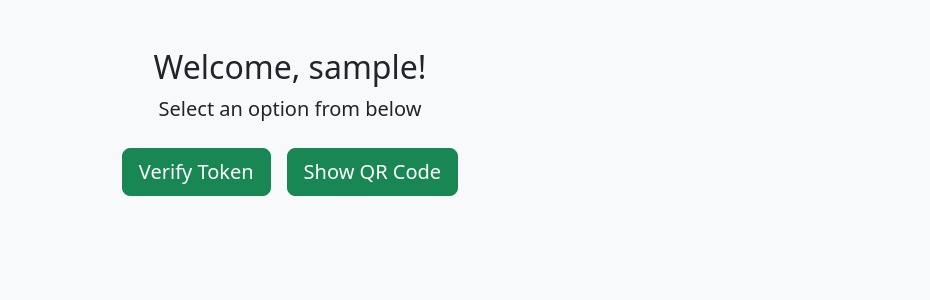
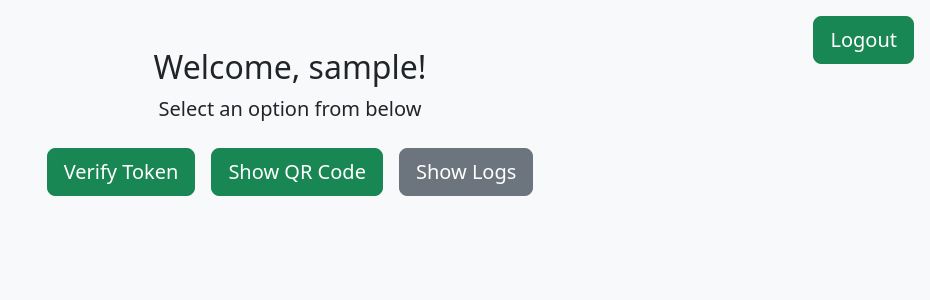
Before and after one commit to Moises-ITS/totp-flask-app, a Flask app: page /home in a window 1280 px wide. Shown: the top 300 px of the page, without its empty margins (350-1280 px from the left). Run offline with Flask 3, Linux system fonts and the light colour scheme; the visitor is signed in with stand-in values (Sample User, id 1).

Commit message:
Update home.html

```diff
--- a/templates/home.html
+++ b/templates/home.html
@@ -8,7 +8,10 @@
     <div class="d-flex justify-content-center gap-3 mt-4">
         <a href="{{ url_for('test') }}" class="btn btn-success btn-lg">Verify Token</a>
         <a href="{{ url_for('show_qr') }}" class="btn btn-success btn-lg">Show QR Code</a>
+        <a href="{{ url_for('logintime') }}" class="btn btn-secondary btn-lg">Show Logs</a>
     </div>
+        <a href="{{ url_for('index') }}" class="btn btn-success btn-lg position-absolute top-0 end-0 m-3">Logout</a>
 </div>
 
+
 {% endblock %}
```
